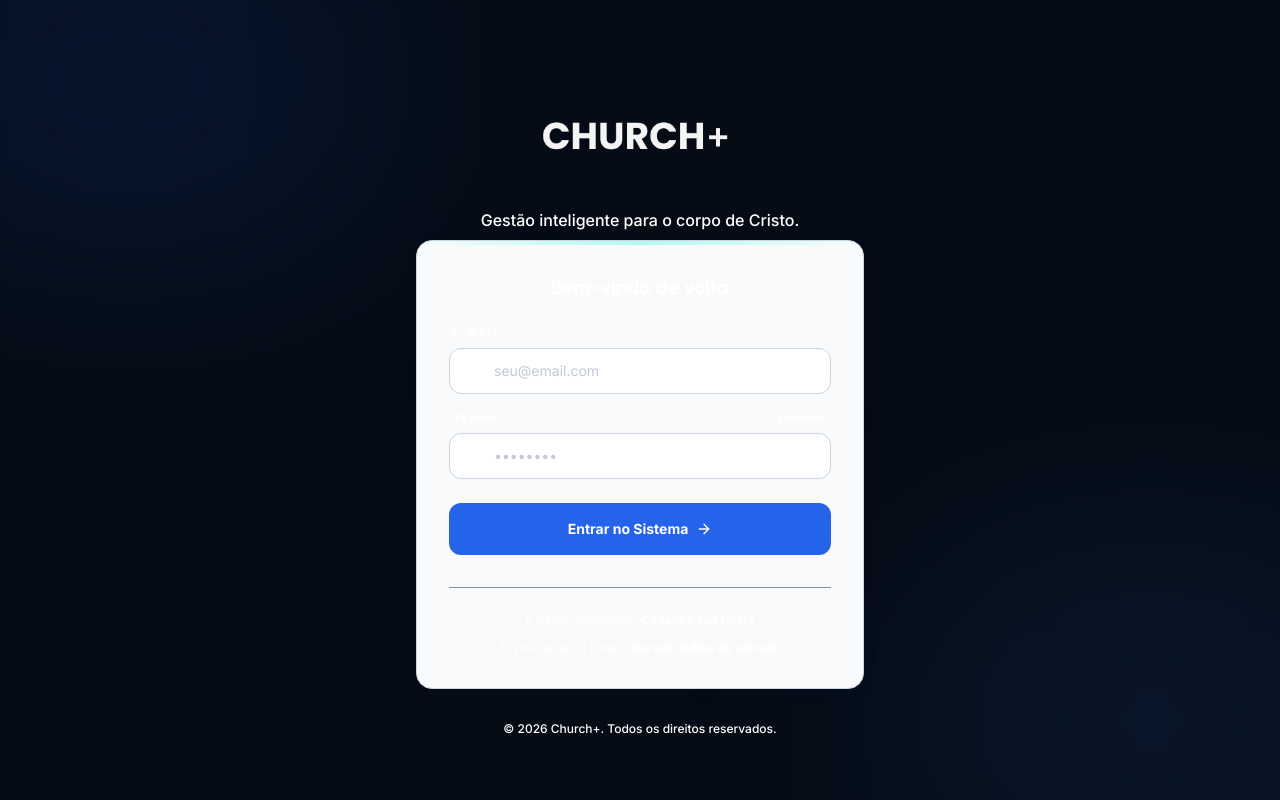
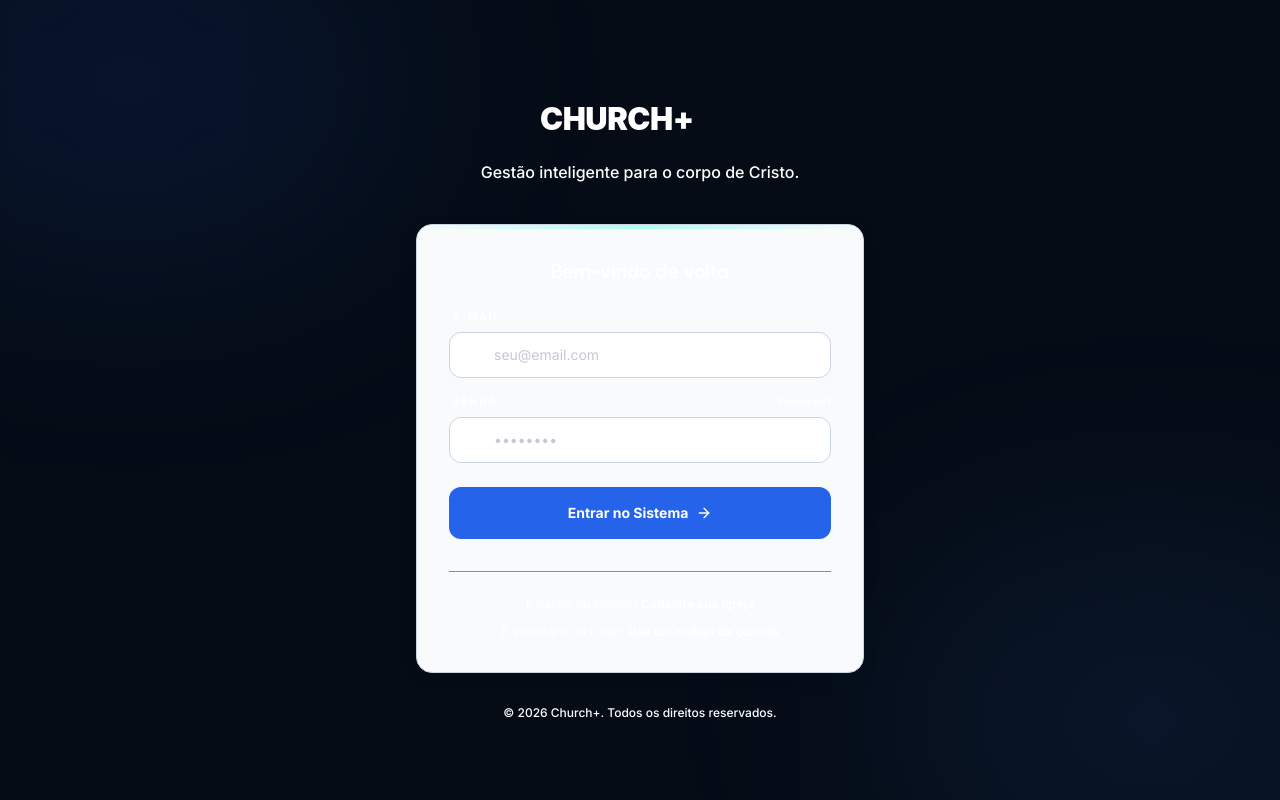
Before and after one commit to dguimaraes04/ServirApp, a React (Vite) app: page / in a window 1280 px wide. Built offline with nearby package versions, Linux system fonts and the light colour scheme; no server answers.

Commit message:
feat: logo Church+ dinamica no menu lateral com versao preta para tema claro e branca para tema escuro

```diff
--- a/src/components/Auth.tsx
+++ b/src/components/Auth.tsx
@@ -138,11 +138,11 @@ export function Auth() {
           className="w-full max-w-md"
         >
           {/* Logo */}
-          <div className="flex flex-col items-center -mt-6 -mb-6">
-            <div className="w-64 h-48 flex items-center justify-center overflow-hidden">
-              <img src="/church_full.png" alt="Church+" className="w-full h-full object-contain scale-175" />
+          <div className="flex flex-col items-center mb-6">
+            <div className="h-12 flex items-center justify-center my-4">
+              <img src="/church_logo_dark.svg" alt="Church+" className="h-10 w-auto object-contain" />
             </div>
-            <p className="text-slate-gray text-center font-medium text-sm md:text-base -mt-6 mb-8">Gestão inteligente para o corpo de Cristo.</p>
+            <p className="text-slate-gray text-center font-medium text-sm md:text-base mb-4">Gestão inteligente para o corpo de Cristo.</p>
           </div>
 
           <div className="glass-card p-6 md:p-8 rounded-3xl border border-navy-800 bg-navy-900/60 backdrop-blur-2xl shadow-2xl relative overflow-hidden">
--- a/src/views/AdminDashboard.tsx
+++ b/src/views/AdminDashboard.tsx
@@ -73,6 +73,7 @@ const GROWTH_DATA = [
 ];
 
 export function AdminDashboard() {
+  const { theme } = useTheme();
   const [currentView, setCurrentView] = useState<View>('dashboard');
   const [volunteers] = useState<Volunteer[]>(MOCK_VOLUNTEERS);
   const [events] = useState<Event[]>(MOCK_EVENTS);
@@ -139,10 +140,14 @@ export function AdminDashboard() {
       {/* Sidebar */}
       <aside className={`fixed inset-y-0 left-0 w-72 flex flex-col z-50 transform transition-transform duration-300 ease-in-out lg:relative lg:translate-x-0 ${sidebarOpen ? 'translate-x-0' : '-translate-x-full'}`} style={{ background: 'var(--bg-base)', borderRight: '1px solid var(--border-main)' }}>
         <div className="p-8">
-          <div className="flex items-center justify-between mb-12">
+          <div className="flex items-center justify-between mb-10">
             <div className="flex items-center gap-3">
-              <div className="w-36 h-12 flex items-center justify-start overflow-hidden relative">
-                <img src="/church_full.png" alt="Church+" className="w-full h-full object-contain scale-175 -ml-4" />
+              <div className="h-8 flex items-center justify-start overflow-hidden">
+                <img
+                  src={theme === 'dark' ? '/church_logo_dark.svg' : '/church_logo_light.svg'}
+                  alt="Church+"
+                  className="h-8 w-auto object-contain transition-all"
+                />
               </div>
             </div>
             <button className="lg:hidden" style={{ color: 'var(--text-secondary)' }} onClick={() => setSidebarOpen(false)}>
```
Also changed, not shown: public/church_logo_dark.svg (added), public/church_logo_light.svg (added).
